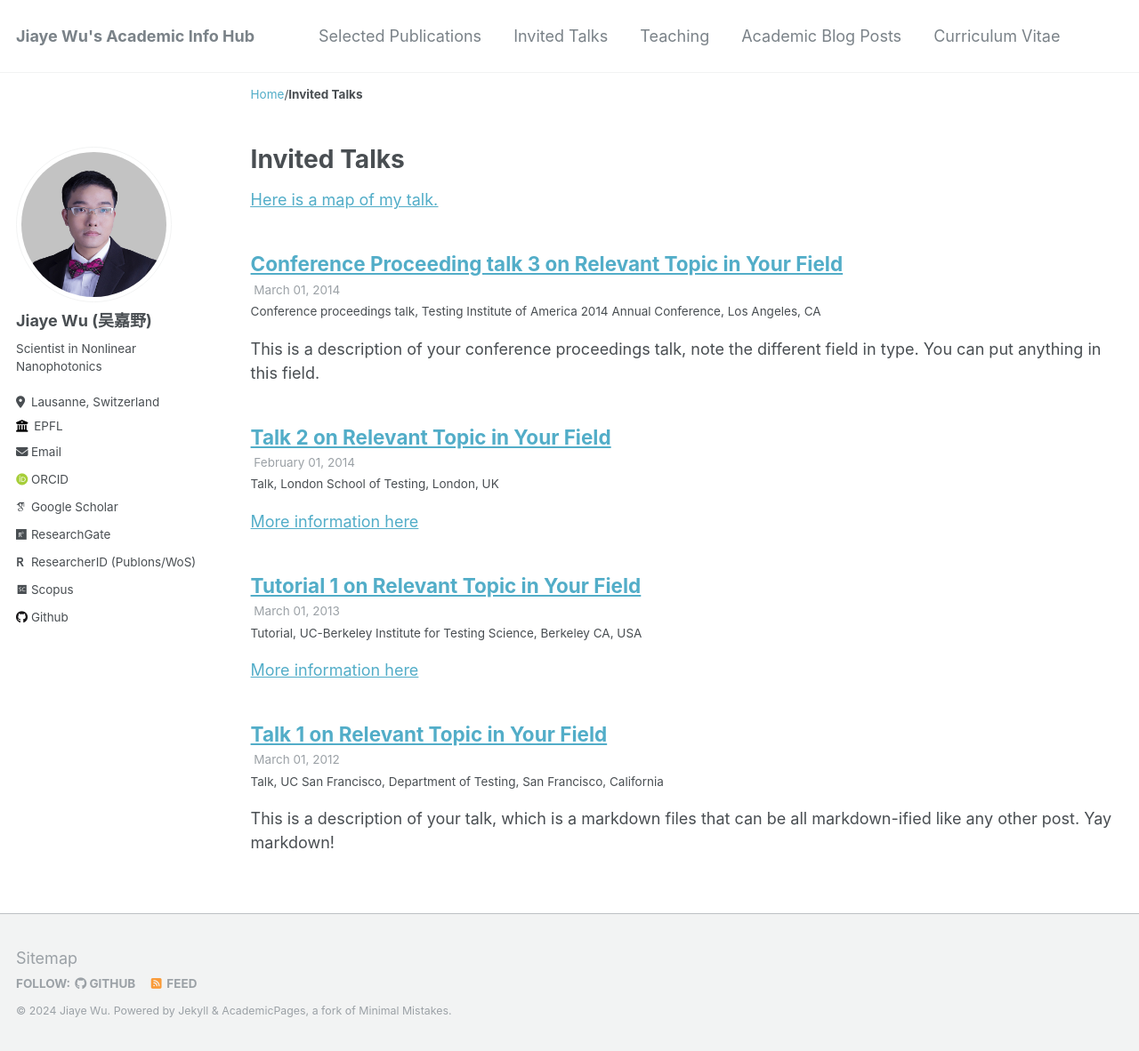
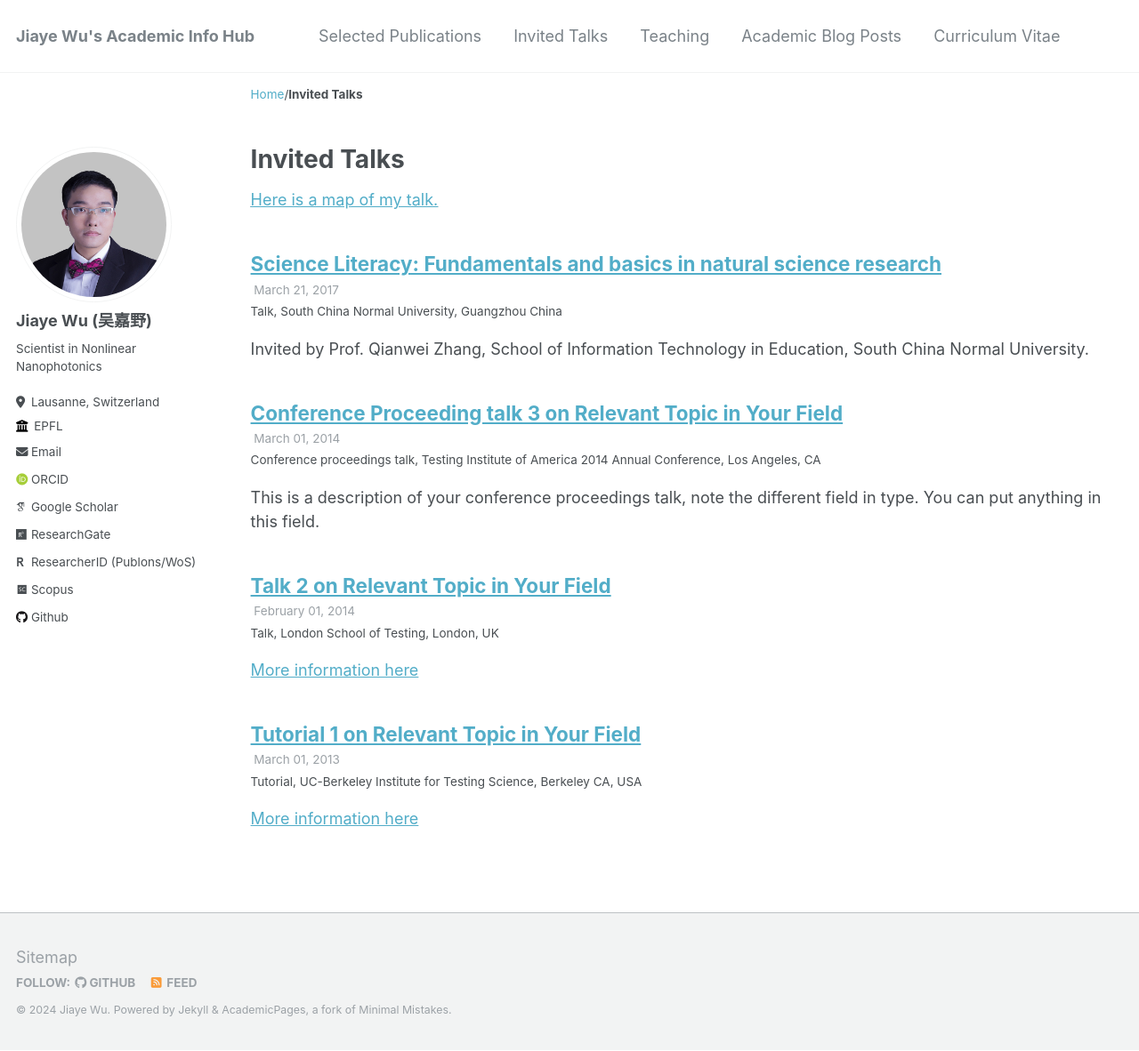
Before and after one commit to jiaye-wu/academicpages-version, a Jekyll site: the page built from _pages/talks.html, in a window 1280 px wide and 1182 px high. Shown: the whole window at 89% size. Built offline with Jekyll 4.4.1, drawn with Linux system fonts in a browser that asks for light colours; some web fonts are replaced.

Commit message:
Update Talks

```diff
--- a/_pages/talkmap.html
+++ b/_pages/talkmap.html
@@ -1,7 +1,7 @@
 ---
 layout: archive
 title: "Talk map"
-permalink: /talks/talkmap.html
+permalink: /talkmap.html
 author_profile: true
 ---
 
--- a/_talks/2012-03-01-talk-1.md
+++ /dev/null
@@ -1,11 +0,0 @@
----
-title: "Talk 1 on Relevant Topic in Your Field"
-collection: talks
-type: "Talk"
-permalink: /talks/2012-03-01-talk-1
-venue: "UC San Francisco, Department of Testing"
-date: 2012-03-01
-location: "San Francisco, California"
----
-
-This is a description of your talk, which is a markdown files that can be all markdown-ified like any other post. Yay markdown!
--- /dev/null
+++ b/_talks/2017-03-SCNU.md
@@ -0,0 +1,11 @@
+---
+title: "Science Literacy: Fundamentals and basics in natural science research"
+collection: talks
+type: "Talk"
+permalink: /talks/2017-03-SCNU
+venue: "South China Normal University"
+date: 2017-03-21
+location: "Guangzhou China"
+---
+
+Invited by Prof. Qianwei Zhang, School of Information Technology in Education, South China Normal University.
```
